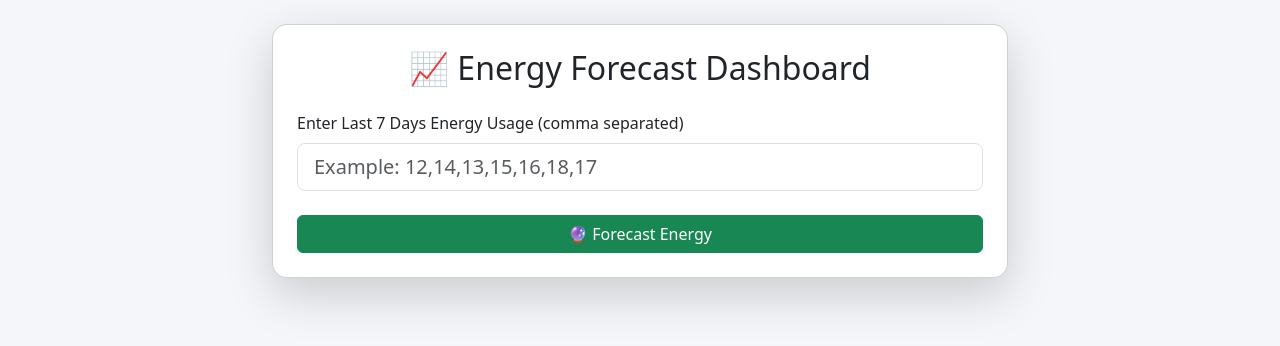
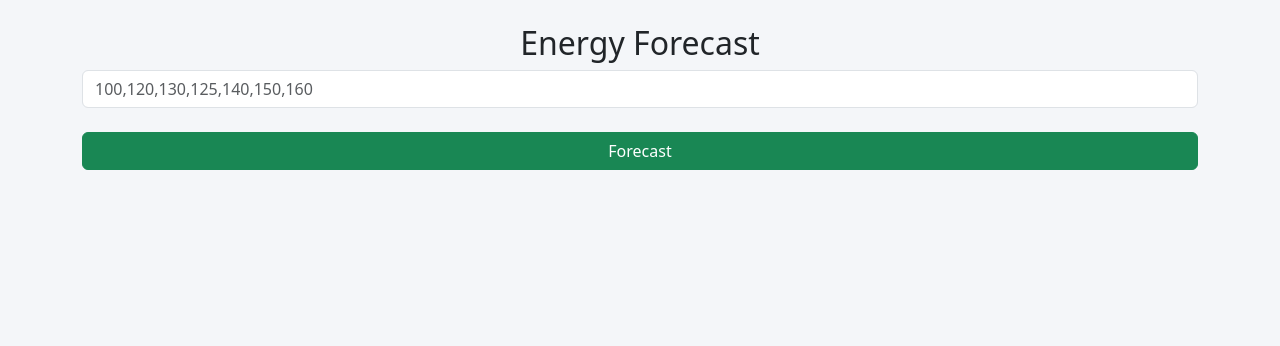
Before and after one commit to roshan2156/smart_energy_monitor, a Flask app: page /forecast in a window 1280 px wide. Shown: the part 56-402 px from the top of the page. Run offline with Flask 3, Linux system fonts and the light colour scheme; parts of the project's set-up code (start-up, migrations or seed data) failed here and were passed over; some libraries are stand-ins or nearby versions.

Commit message:
Update forecast.html

```diff
--- a/templates/forecast.html
+++ b/templates/forecast.html
@@ -1,97 +1,27 @@
 {% extends "base.html" %}
-
 {% block content %}
 
-<div class="row justify-content-center">
-    <div class="col-lg-8">
+<h2 class="text-center">Energy Forecast</h2>
 
-        <!-- CARD -->
-        <div class="card shadow-lg p-4">
-
-            <h2 class="text-center mb-4">
-                📈 Energy Forecast Dashboard
-            </h2>
-
-            <!-- FORM -->
-            <form action="/forecast_result" method="post">
-
-                <label class="form-label">
-                    Enter Last 7 Days Energy Usage (comma separated)
-                </label>
-
-                <input
-                    class="form-control form-control-lg"
-                    name="history"
-                    placeholder="Example: 12,14,13,15,16,18,17"
-                    required
-                >
-
-                <br>
-
-                <button
-                    class="btn btn-success w-100 animate-btn">
-                    🔮 Forecast Energy
-                </button>
-
-            </form>
-
-        </div>
-
-    </div>
-</div>
-
+<form action="/forecast_result" method="post">
+<input class="form-control" name="history"
+placeholder="100,120,130,125,140,150,160">
+<br>
+<button class="btn btn-success w-100">Forecast</button>
+</form>
 
 {% if forecast %}
-
-<!-- RESULT CARD -->
-<div class="row justify-content-center mt-5">
-    <div class="col-lg-10">
-
-        <div class="card shadow-lg p-4">
-
-            <h4 class="text-center mb-3">
-                ⚡ 7‑Day Energy Forecast
-            </h4>
-
-            <!-- Chart -->
-            <div id="chart" style="height:400px;"></div>
-
-        </div>
-
-    </div>
-</div>
-
+<div id="chart"></div>
 
 <script>
 var data = [{
-    y: {{ forecast | safe }},
-    type: "scatter",
-    mode: "lines+markers",
-    marker: {
-        size: 8,
-        color: "#28a745"
-    },
-    line: {
-        width: 3,
-        color: "#28a745"
-    },
-    name: "Forecast"
+y: {{ forecast | safe }},
+type:'scatter',
+mode:'lines+markers'
 }];
 
-var layout = {
-    title: "Predicted Energy Consumption",
-    xaxis: {
-        title: "Days Ahead"
-    },
-    yaxis: {
-        title: "Energy (kWh)"
-    },
-    template: "plotly_white"
-};
-
-Plotly.newPlot("chart", data, layout);
+Plotly.newPlot("chart", data);
 </script>
-
 {% endif %}
 
 {% endblock %}
```
